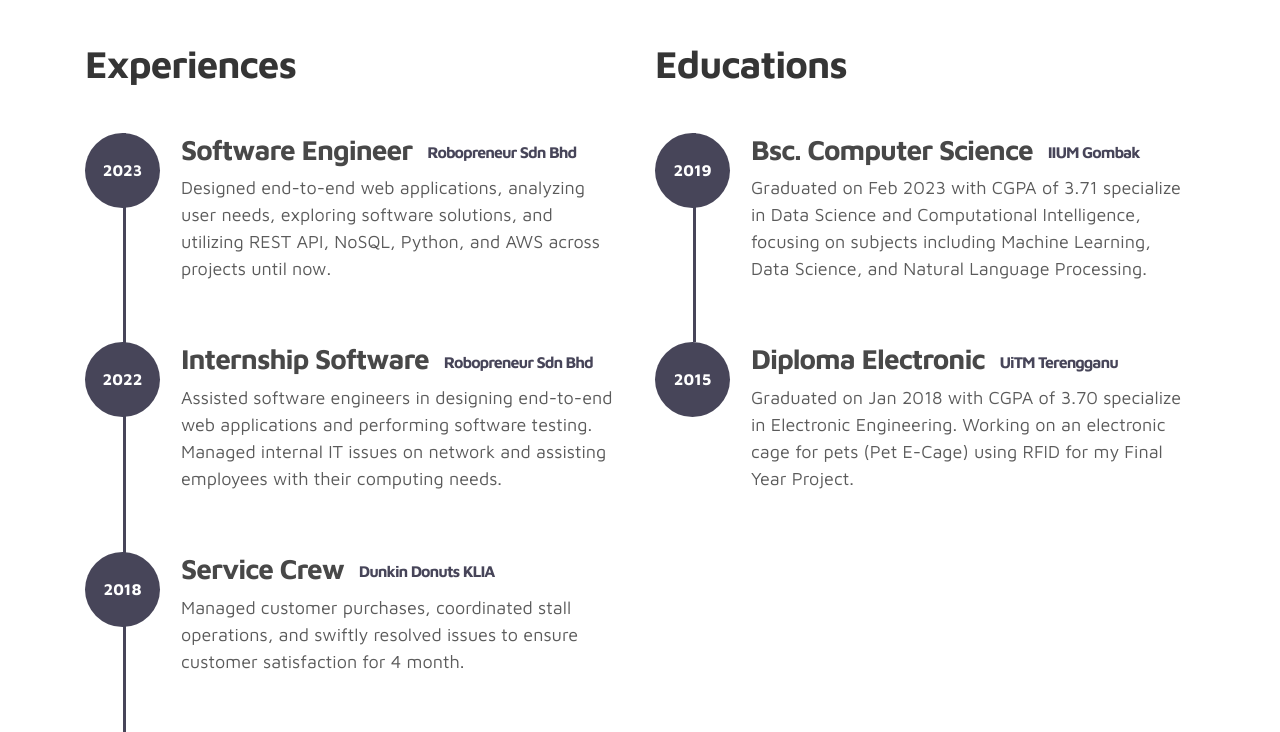
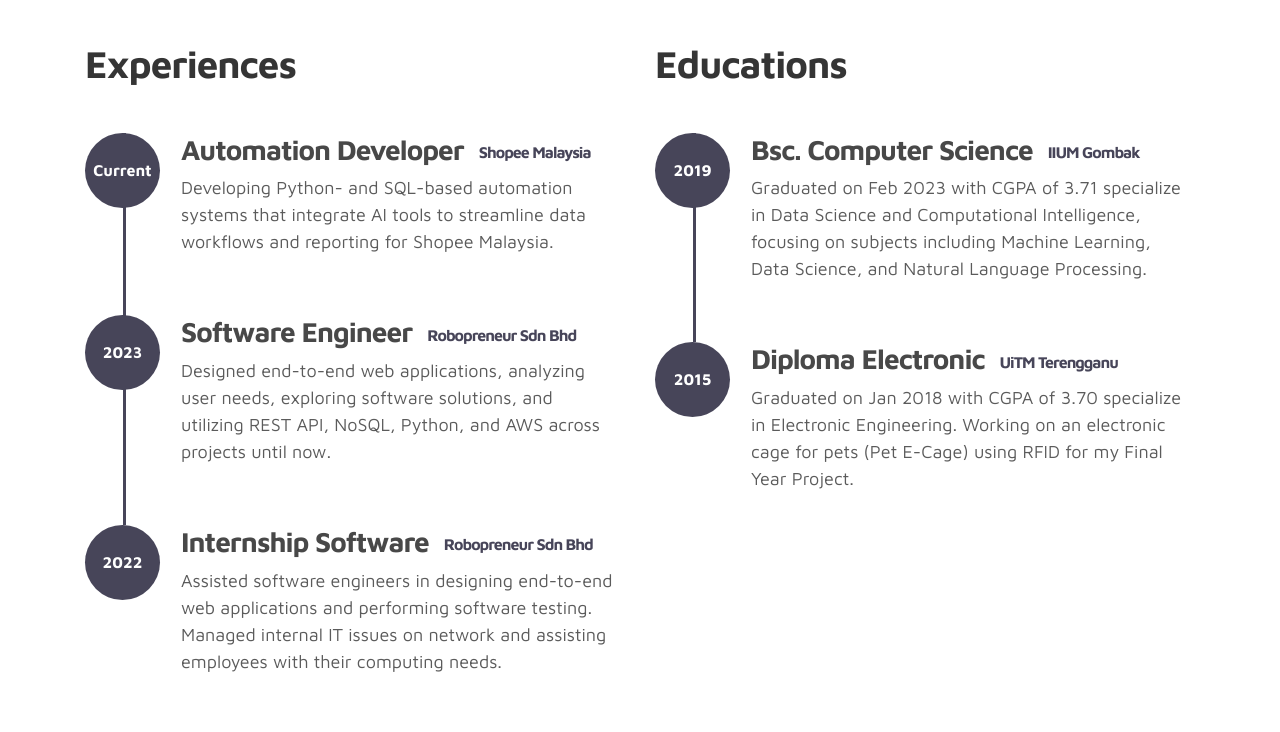
Before and after one commit to muhdsyazwan02/muhdsyazwan02.github.io, a plain HTML site: page index.html in a window 1280 px wide. Shown: the part 1260-1992 px from the top of the page. Drawn offline with Linux system fonts and the light colour scheme.

Commit message:
Update working exprience

```diff
--- a/index.html
+++ b/index.html
@@ -86,7 +86,7 @@ https://www.tooplate.com/view/2115-marvel
                         <p>Proficient in AI, Machine Learning, and IoT technologies, I craft intelligent systems that harness data from multiple devices to deliver actionable insights.</p>
 
                         <div class="custom-btn-group mt-4">
-                          <a href="https://drive.google.com/file/d/1zE6gxJu2u2HxC1gtyoKgbIlDv4piZvf3/view?usp=sharing" class="btn mr-lg-2 custom-btn"><i class='uil uil-file-alt'></i> Download Resume</a>
+                          <a href="https://drive.google.com/file/d/1scMC6s0OhhHUPT3Hix7ntXxu3VLtIGnN/view?usp=sharing" class="btn mr-lg-2 custom-btn"><i class='uil uil-file-alt'></i> Download Resume</a>
                           <a href="https://www.linkedin.com/in/muhdsyazwan02/" class="btn custom-btn custom-btn-bg custom-btn-link">Invite Me to Your Team</a>
                         </div>
                     </div>
@@ -155,6 +155,16 @@ https://www.tooplate.com/view/2115-marvel
 
                     <div class="timeline">
                         <div class="timeline-wrapper">
+                            <div class="timeline-yr">
+                                <span>Current</span>
+                            </div>
+                            <div class="timeline-info">
+                                <h3><span>Automation Developer</span><small>Shopee Malaysia</small></h3>
+                                <p>Developing Python- and SQL-based automation systems that integrate AI tools to streamline data workflows and reporting for Shopee Malaysia.</p>
+                            </div>
+                        </div>
+
+                        <div class="timeline-wrapper">
                              <div class="timeline-yr">
                                   <span>2023</span>
                              </div>
@@ -174,7 +184,7 @@ https://www.tooplate.com/view/2115-marvel
                              </div>
                         </div>
 
-                        <div class="timeline-wrapper">
+                        <!-- <div class="timeline-wrapper">
                             <div class="timeline-yr">
                                 <span>2018</span>
                             </div>
@@ -192,7 +202,7 @@ https://www.tooplate.com/view/2115-marvel
                                 <h3><span>Social Interviewer<small>Market Insight Sdn Bhd</small></h3>
                                 <p>Maximized interview efficiency by optimizing travel routes, facilitated interview procedures, generated daily session reports, and successfully recruited over 100 participants for 2 months.</p>
                             </div>
-                        </div>
+                        </div> -->
 
                     </div>
                 </div>
```
